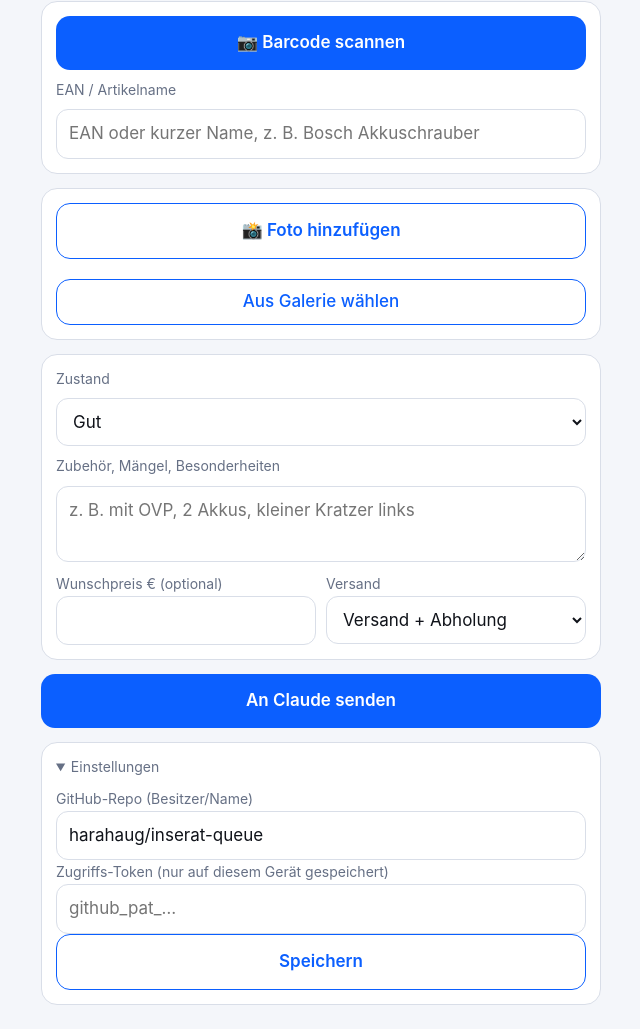
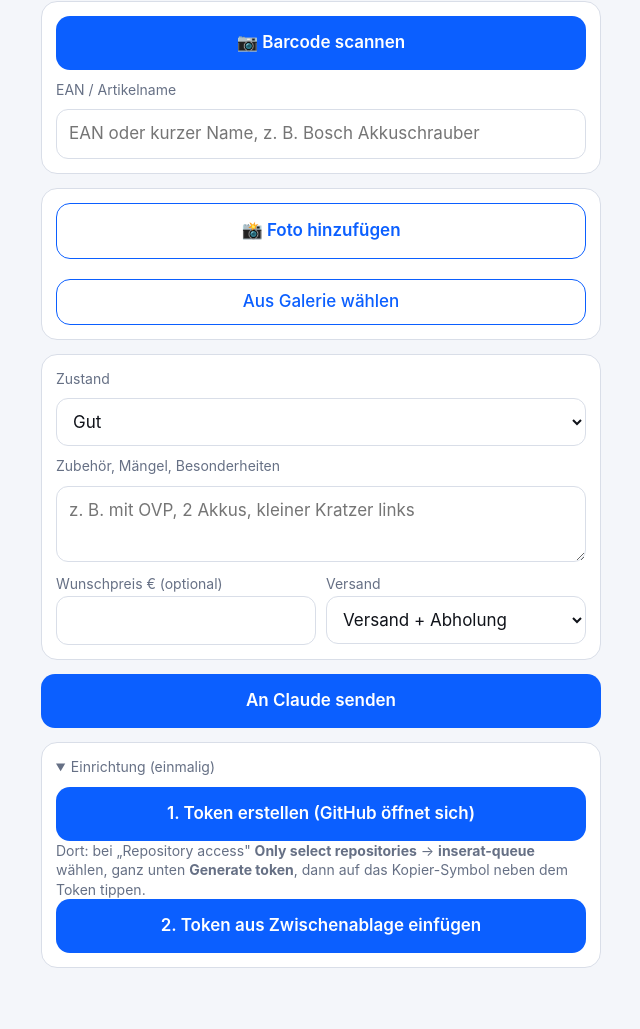
Before and after one commit to harahaug/inserat-scanner, a plain HTML site: page index.html in a window 1280 px wide. Shown: the part 64-1093 px from the top of the page, without its empty margins (319-959 px from the left). After the commit the page ends 1056 px from the top, so only its background shows below. Drawn offline with Linux system fonts and the light colour scheme.

Commit message:
Einrichtung vereinfacht: Token-Link vorausgefüllt, Einfügen per Tipp

```diff
--- a/index.html
+++ b/index.html
@@ -74,12 +74,11 @@ details summary{color:var(--mut);font-size:14px}
   <div id="msg"></div>
 
   <details class="card" id="set">
-    <summary>Einstellungen</summary>
-    <label for="repo">GitHub-Repo (Besitzer/Name)</label>
-    <input id="repo" placeholder="harahaug/inserat-queue" autocapitalize="off">
-    <label for="tok">Zugriffs-Token (nur auf diesem Gerät gespeichert)</label>
-    <input id="tok" type="password" autocapitalize="off" placeholder="github_pat_…">
-    <button id="save" class="sec">Speichern</button>
+    <summary>Einrichtung (einmalig)</summary>
+    <a href="https://github.com/settings/personal-access-tokens/new?name=Inserat-Scanner&description=Inserat-Scanner%20Handy&target_name=harahaug&expires_in=365&contents=write&issues=write" target="_blank" rel="noopener" style="text-decoration:none"><button type="button">1. Token erstellen (GitHub öffnet sich)</button></a>
+    <p style="margin:0;font-size:14px;color:var(--mut)">Dort: bei „Repository access" <b>Only select repositories</b> → <b>inserat-queue</b> wählen, ganz unten <b>Generate token</b>, dann auf das Kopier-Symbol neben dem Token tippen.</p>
+    <button id="paste" type="button">2. Token aus Zwischenablage einfügen</button>
+    <input id="repo" type="hidden"><input id="tok" type="hidden">
   </details>
 </main>
 
@@ -94,7 +93,14 @@ const photos = []; // {name, b64, url}
 
 $('repo').value = store.get('repo') || 'harahaug/inserat-queue';
 $('tok').value = store.get('tok');
-$('save').onclick = () => { store.set('repo',$('repo').value.trim()); store.set('tok',$('tok').value.trim()); show('Gespeichert','ok'); };
+$('paste').onclick = async () => {
+  try{
+    const t=(await navigator.clipboard.readText()).trim();
+    if(!/^github_pat_[A-Za-z0-9_]+$/.test(t)){ show('In der Zwischenablage ist kein Token. Erst Schritt 1 und Kopieren.','err'); return; }
+    store.set('tok',t); store.set('repo','harahaug/inserat-queue'); $('tok').value=t; $('set').open=false;
+    show('Token gespeichert ✓ – du kannst senden.','ok');
+  }catch(e){ show('Einfügen nicht erlaubt – bitte „Einfügen" bestätigen.','err'); }
+};
 
 function show(t,c){ const m=$('msg'); m.textContent=t; m.className=c; }
 
```
